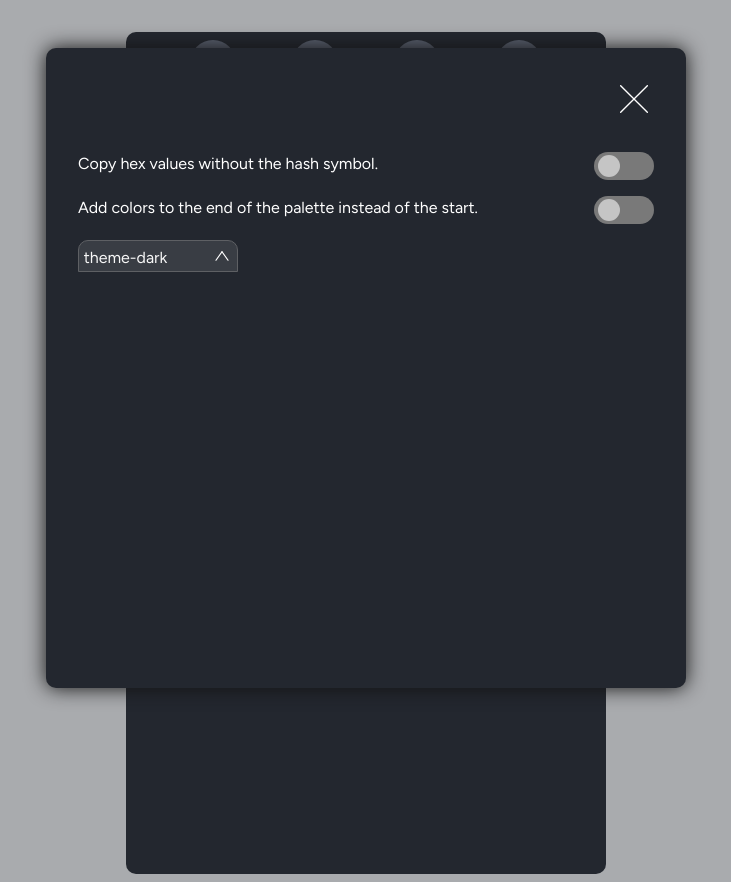
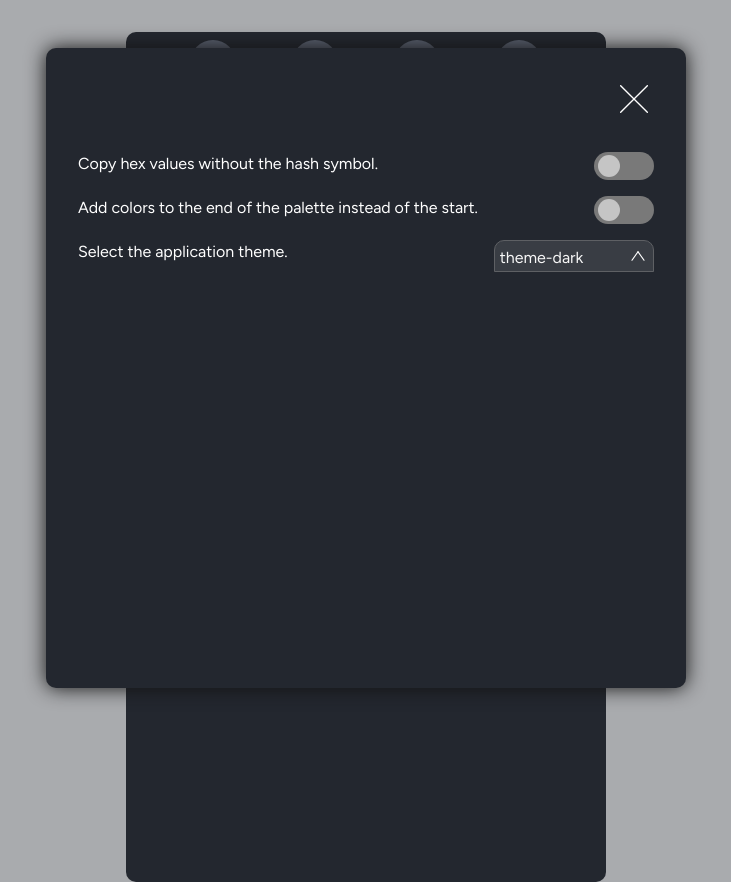
Before and after one commit to andrec2709/colorpicker-react, a React (Vite) app: page / in a window 1280 px wide. Shown: the whole page, without its empty margins (274-1005 px from the left). Built offline with nearby package versions, Linux system fonts and the light colour scheme.

Commit message:
application themes

```diff
--- a/src/App.css
+++ b/src/App.css
@@ -76,6 +76,10 @@
   --editor-header-icon-invert: invert();
   --combobox-icon-invert: invert();
 
+  /* color contrast values */
+  --color-contrast--bad: #ff4f4f;
+  --color-contrast--warning: #ffd000;
+  --color-contrast--good: #05db05;
 }
 
 :root.theme-light {
@@ -136,6 +140,10 @@
   --editor-header-icon-invert: none;
   --combobox-icon-invert: none;
 
+  /* color contrast values */
+  --color-contrast--bad: #a50000;
+  --color-contrast--warning: #8f5600;
+  --color-contrast--good: #005c00;
 }
 
 /* [end] -------- Themes section --------> */
@@ -203,9 +211,12 @@ button {
   grid-template:
     "a b" auto
     "c d" auto
-    "e f" auto "g h" auto "i ." auto / auto min-content;
+    "e f" auto
+    "g h" auto
+    "i i" auto / auto min-content;
   row-gap: .5rem;
   margin-bottom: 1rem;
+  position: relative;
   width: 100%;
 }
 
@@ -259,17 +270,11 @@ button {
 
 #contrast__field {
   grid-area: i;
-  width: 11rem;
+  width: 100%;
   padding: 0;
   margin: 0;
-  background-color: unset;
-  border: none;
-  font-size: 1.1rem;
+  font-size: 1.2rem;
   font-weight: 500;
-
-  &:disabled {
-    color: inherit;
-  }
 }
 
 
@@ -915,6 +920,11 @@ button {
 
 /* [start] -------- ComboBox section --------> */
 
+.combobox__container {
+  display: flex;
+  width: 100%;
+}
+
 .combobox {
   display: flex;
   flex-direction: column;
@@ -923,6 +933,7 @@ button {
   /* background-color: yellow; */
   height: fit-content;
   position: relative;
+  margin-left: auto;
   cursor: pointer;
   user-select: none;
 }
@@ -975,4 +986,26 @@ button {
   border-bottom: 1px solid var(--combobox-list-border);
 }
 
+.combobox__label {
+  color: var(--on-background-container);
+  user-select: none;
+  width: 70%;
+}
+
 /* [end] -------- ComboBox section --------> */
+
+/* [start] -------- Color contrast field section --------> */
+
+.color-contrast--bad {
+  color: var(--color-contrast--bad);
+}
+
+.color-contrast--warning {
+  color: var(--color-contrast--warning);
+}
+
+.color-contrast--good {
+  color: var(--color-contrast--good);
+}
+
+/* [end] -------- Color contrast field section --------> */
--- a/src/App.tsx
+++ b/src/App.tsx
@@ -123,13 +123,13 @@ export default function ColorPickerApp() {
   const textColor = () => {
     switch (true) {
       case contrastRatio < 4.5:
-        return '#e90000';
+        return 'color-contrast--bad';
 
       case contrastRatio >= 4.5 && contrastRatio < 7:
-        return '#d5e500';
+        return 'color-contrast--warning';
 
       case contrastRatio >= 7:
-        return '#44ff4d';
+        return 'color-contrast--good';
 
     }
   };
@@ -600,7 +600,7 @@ export default function ColorPickerApp() {
           checked={addColorToEnd}
         >
         </ToggleSwitch>
-        <ComboBox value={currentTheme} options={themes.slice()} onClick={handleThemeChange} id='theme-opt'></ComboBox>
+        <ComboBox value={currentTheme} options={themes.slice()} onClick={handleThemeChange} id='theme-opt' labelId='theme-opt-label' labelText='Select the application theme.'></ComboBox>
       </Settings>
       <Modifiers className='modifiers'>
         <button id='randomizer' className='modifier__btn' onClick={handlePickRandom} >
@@ -693,16 +693,10 @@ export default function ColorPickerApp() {
             <img src={TextIcon} className={`colorpicker__icon ${selection === 'text' ? 'modifier__icon--active' : ''}`} alt="set background color" />
           </button>
         </div>
-        <input
-          type="text"
+        <p
           id='contrast__field'
-          value={`Contrast ratio: ${contrastRatio}`}
-          style={{
-            color: textColor()
-          }}
-          disabled
-          readOnly
-        />
+          className={`${textColor()}`}
+        >{`Contrast ratio: ${contrastRatio}`}</p>
       </Colorpicker>
       <Editor>
         <Header>
--- a/src/components/ComboBox.tsx
+++ b/src/components/ComboBox.tsx
@@ -5,17 +5,21 @@ type Props = {
     value: any;
     options: any[];
     id: string;
+    labelId: string;
+    labelText: string;
     onClick: (e: React.MouseEvent<HTMLOptionElement>) => void;
 };
 
-export const ComboBox = ({ value, options, id, onClick }: Props) => {
+export const ComboBox = ({ value, options, id, labelId, labelText, onClick }: Props) => {
 
-    const listItems = options.map(option => <option className="combobox__list-item" value={option} onClick={onClick} key={option}>{option}</option>);
+    const listItems = options.map(option => <option className="combobox__list-item" value={option} onClick={onClick} key={option} tabIndex={0} role="button">{option}</option>);
 
     const [isOpen, setIsOpen] = useState(false);
 
     return (
-        <div className="combobox" id={id}>
+        <label id={labelId} htmlFor={id} className="combobox__container">
+            <span className="combobox__label">{labelText}</span>
+            <div className="combobox" id={id} aria-labelledby={labelId} role="combobox">
                 <div
                     className="combobox__selection"
                     onClick={() => setIsOpen(!isOpen)}
@@ -28,6 +32,7 @@ export const ComboBox = ({ value, options, id, onClick }: Props) => {
                     {listItems}
                 </div>
             </div>
+        </label>
     );
 };
 
```
Lines whose indentation alone changed are shown as unchanged.
